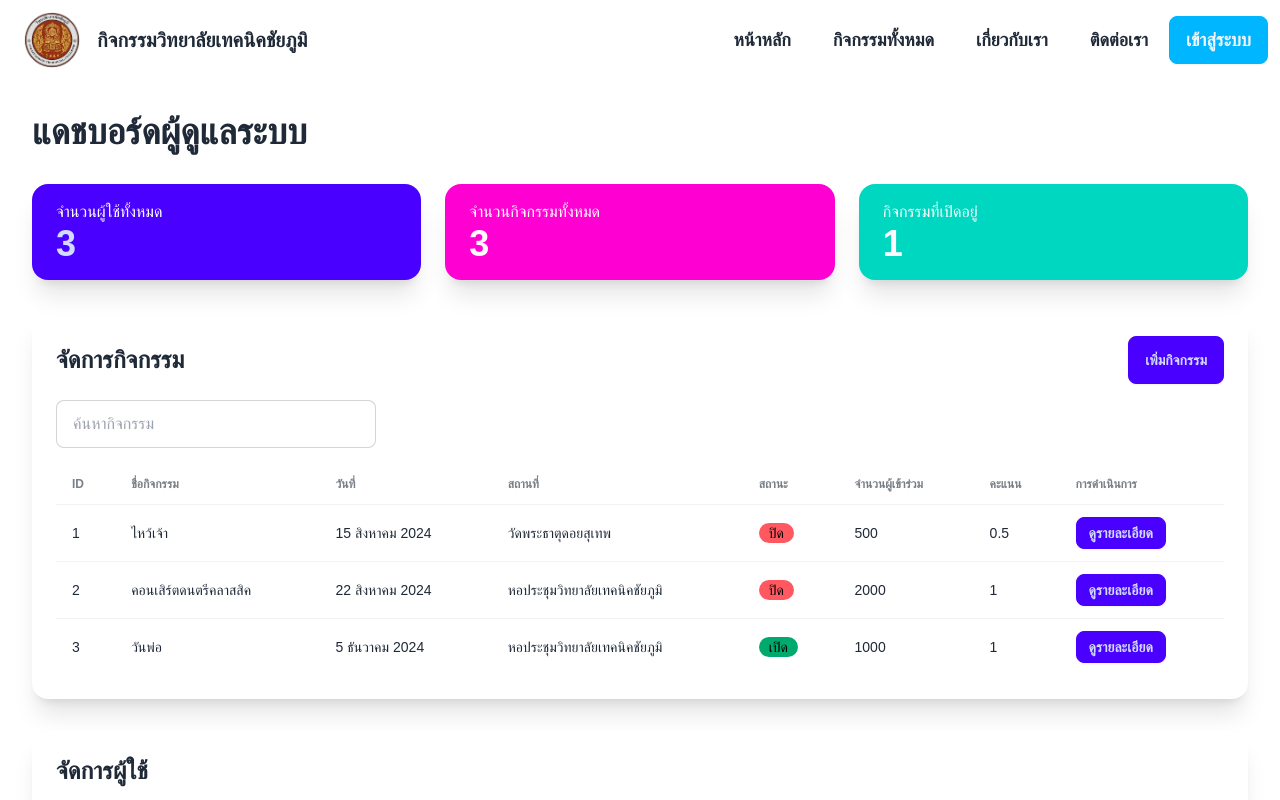
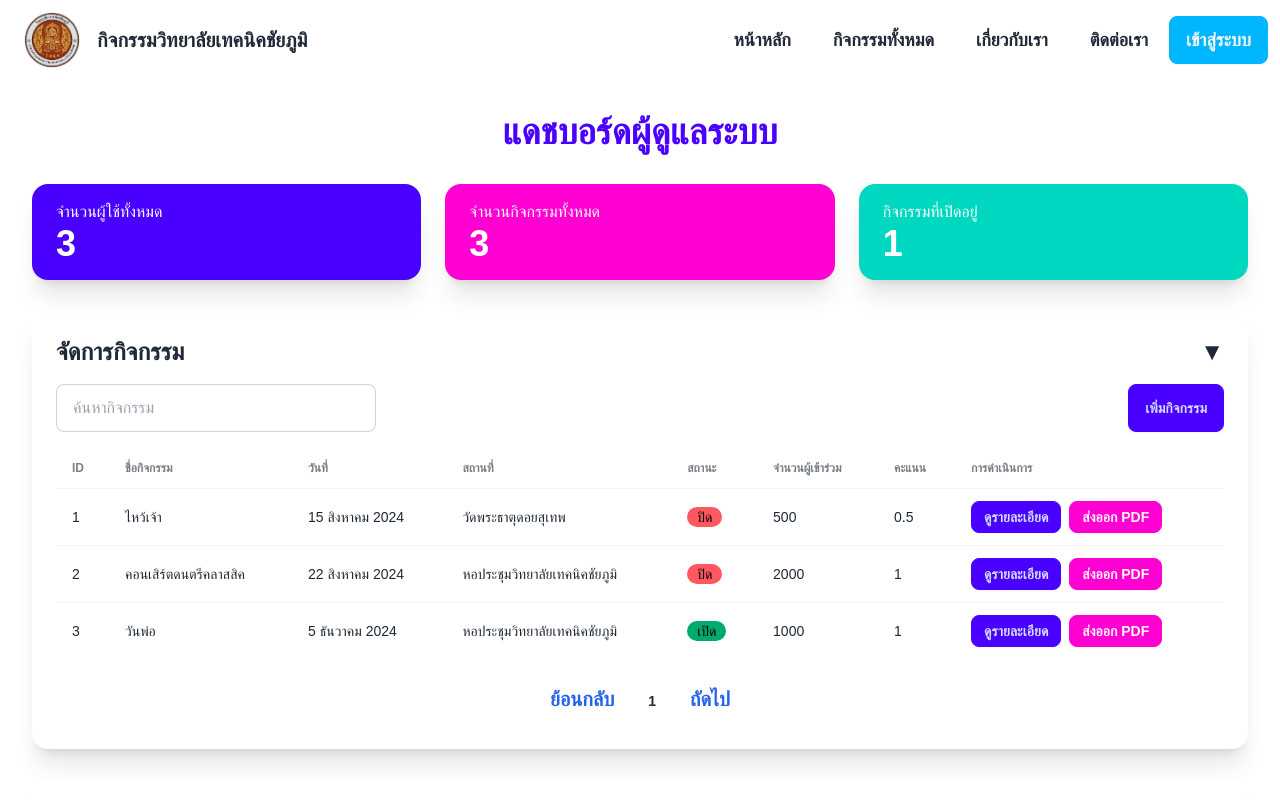
Before and after one commit to Witthaya22/witthaya_nuxt_it_ctc, a Nuxt app: page /forSmallAdmin in a window 1280 px wide. Shown: the top 800 px of the page. Built offline with nearby package versions, Linux system fonts and the light colour scheme.

Commit message:
เพิ่ทหน้าadminตัวน้อยและปรับปรุ่ง

```diff
--- a/package.json
+++ b/package.json
@@ -16,9 +16,11 @@
     "nuxt-sweetalert2": "^1.0.0",
     "qrcode-vue3": "^1.6.8",
     "sweetalert2": "^11.12.0",
+    "typewriter-effect": "^2.21.0",
     "vue": "^3.4.27",
     "vue-qrcode-reader": "^5.5.7",
-    "vue-router": "^4.3.2"
+    "vue-router": "^4.3.2",
+    "vue-typer": "^1.2.0"
   },
   "devDependencies": {
     "autoprefixer": "^10.4.19",
--- a/pages/forSmallAdmin/editActivity.vue
+++ b/pages/forSmallAdmin/editActivity.vue
@@ -4,60 +4,40 @@ import { useRoute, useRouter } from 'vue-router'
 import { QrcodeStream } from 'vue-qrcode-reader'
 
 interface Activity {
-  id: number
-  name: string
-  date: string
-  location: string
-  status: 'open' | 'closed'
-  participantsCount: number
-  score: number
-  description: string
+  id: number; name: string; date: string; location: string
+  status: 'open' | 'closed'; participantsCount: number
+  score: number; description: string
 }
 
 const route = useRoute()
 const router = useRouter()
 const activity = ref<Activity | null>(null)
+const showQRScanner = ref(false)
 
 onMounted(async () => {
   const activityId = Number(route.params.id)
-  // Fetch activity data from API
-  // For now, we'll use dummy data
   activity.value = {
-    id: activityId,
-    name: 'กิจกรรมตัวอย่าง',
-    date: '2024-08-15',
-    location: 'สถานที่ตัวอย่าง',
-    status: 'open',
-    participantsCount: 50,
-    score: 1,
-    description: 'รายละเอียดกิจกรรมตัวอย่าง'
+    id: activityId, name: 'กิจกรรมตัวอย่าง', date: '2024-08-15',
+    location: 'สถานที่ตัวอย่าง', status: 'open', participantsCount: 50,
+    score: 1, description: 'รายละเอียดกิจกรรมตัวอย่าง'
   }
 })
 
 const saveActivity = () => {
-  // Implement save logic here
   alert('บันทึกการเปลี่ยนแปลงเรียบร้อย')
   router.push('/admin')
 }
 
-// const scanQRCode = () => {
-//   // Implement QR code scanning logic here
-//   alert('เปิดกล้องเพื่อสแกน QR Code')
-//   QrcodeStream
-// }
-const showQRScanner = ref(false)
-
-const onQRCodeScanned = (decodedString : string) => {
+const onQRCodeScanned = (decodedString: string) => {
   console.log(`QR Code scanned: ${decodedString}`)
-  // Implement logic to handle the scanned QR code
   showQRScanner.value = false
 }
 </script>
 
 <template>
-  <div class="min-h-screen  p-8">
-    <div class="container mx-auto">
-      <h1 class="text-4xl font-bold mb-8 text-center">กิจกรรมวันพ่อแห่งชาติ</h1>
+  <div class="min-h-screen p-8 ">
+    <div class="container mx-auto max-w-4xl">
+      <h1 class="text-4xl font-bold mb-8 text-center text-primary">กิจกรรมวันพ่อแห่งชาติ</h1>
 
       <div class="w-1/2 h-1/2 mx-auto  ">
         <h1 v-if="showQRScanner" class="text-xl font-semibold text-red-600 mb-4 text-center animate-bounce" >โปรดตรวจสอบความถูกต้องของนักศึกษาก่อนสแกน</h1>
@@ -66,67 +46,48 @@ const onQRCodeScanned = (decodedString : string) => {
         <button v-if="!showQRScanner" type="button" @click="showQRScanner = true" class="btn btn-secondary w-full">สแกน QR Code</button>
       </div>
 
-      <div class="bg-base-100 rounded-box shadow-xl  p-6">
+      <div class="bg-base-100 rounded-box shadow-xl p-6">
         <form @submit.prevent="saveActivity" v-if="activity">
+          <div class="grid grid-cols-1 md:grid-cols-2 gap-4">
             <div class="form-control">
-            <label class="label">
-              <span class="label-text">ชื่อกิจกรรม</span>
-            </label>
-            <input v-model="activity.name" type="text" class="input input-bordered" required />
-          </div>
-          <!-- iamge Activity -->
-          <div class="form-control">
-            <label class="label">
-              <span class="label-text">รูปกิจกรรม</span>
-            </label>
-            <input  type="file" required />
+              <label class="label" for="name"><span class="label-text">ชื่อกิจกรรม</span></label>
+              <input id="name" v-model="activity.name" type="text" class="input input-bordered" required />
             </div>
             <div class="form-control">
-            <label class="label">
-              <span class="label-text">วันที่</span>
-            </label>
-            <input v-model="activity.date" type="date" class="input input-bordered" required />
+              <label class="label" for="image"><span class="label-text">รูปกิจกรรม</span></label>
+              <input id="image" type="file" class="file-input file-input-bordered w-full" required />
             </div>
             <div class="form-control">
-            <label class="label">
-              <span class="label-text">สถานที่</span>
-            </label>
-            <input v-model="activity.location" type="text" class="input input-bordered" required />
+              <label class="label" for="date"><span class="label-text">วันที่</span></label>
+              <input id="date" v-model="activity.date" type="date" class="input input-bordered" required />
             </div>
             <div class="form-control">
-            <label class="label">
-              <span class="label-text">สถานะ</span>
-            </label>
-            <select v-model="activity.status" class="select select-bordered">
+              <label class="label" for="location"><span class="label-text">สถานที่</span></label>
+              <input id="location" v-model="activity.location" type="text" class="input input-bordered" required />
+            </div>
+            <div class="form-control">
+              <label class="label" for="status"><span class="label-text">สถานะ</span></label>
+              <select id="status" v-model="activity.status" class="select select-bordered">
                 <option value="open">เปิด</option>
                 <option value="closed">ปิด</option>
               </select>
             </div>
             <div class="form-control">
-            <label class="label">
-              <span class="label-text">จำนวนผู้เข้าร่วม</span>
-            </label>
-            <input v-model="activity.participantsCount" type="number" class="input input-bordered" required />
+              <label class="label" for="participants"><span class="label-text">จำนวนผู้เข้าร่วม</span></label>
+              <input id="participants" v-model="activity.participantsCount" type="number" class="input input-bordered" required />
             </div>
             <div class="form-control">
-            <label class="label">
-              <span class="label-text">คะแนน</span>
-            </label>
-            <input v-model="activity.score" type="number" step="0.1" class="input input-bordered" required />
+              <label class="label" for="score"><span class="label-text">คะแนน</span></label>
+              <input id="score" v-model="activity.score" type="number" step="0.1" class="input input-bordered" required />
             </div>
-          <div class="form-control">
-            <label class="label">
-              <span class="label-text">รายละเอียด</span>
-            </label>
-            <textarea v-model="activity.description" class="textarea textarea-bordered" required></textarea>
           </div>
-          <div class="mt-6 flex justify-between">
-            <button type="submit" class="btn btn-primary">บันทึกการเปลี่ยนแปลง</button>
-            <!-- <button type="button" @click="scanQRCode" class="btn btn-secondary">สแกน QR Code</button> -->
-            <!-- <qrcode-stream>สแกน QR Code</qrcode-stream> -->
-
+          <div class="form-control mt-4">
+            <label class="label" for="description"><span class="label-text">รายละเอียด</span></label>
+            <textarea id="description" v-model="activity.description" class="textarea textarea-bordered h-24" required></textarea>
           </div>
-
+          <div class="mt-6">
+            <button type="submit" class="btn btn-primary w-full">บันทึกการเปลี่ยนแปลง</button>
+          </div>
         </form>
       </div>
     </div>
--- a/pages/forSmallAdmin/index.vue
+++ b/pages/forSmallAdmin/index.vue
@@ -1,29 +1,30 @@
 <script setup lang="ts">
 import { ref, computed } from 'vue'
 import { useRouter } from 'vue-router'
+// const axios = useAxios()
 
 interface Activity {
-  id: number
-  name: string
-  date: string
-  location: string
-  status: 'open' | 'closed'
-  participantsCount: number
-  score: number
-  description: string
+  id: number; name: string; date: string; location: string
+  status: 'open' | 'closed'; participantsCount: number
+  score: number; description: string
 }
 
 interface User {
-  id: number
-  name: string
-  email: string
-  role: 'user' | 'admin'
-  lastLogin: string
+  id: number; name: string; email: string
+  role: 'user' | 'admin'; lastLogin: string
   completedActivities: number
 }
 
 const router = useRouter()
-const searchQuery = ref('')
+const activitySearchQuery = ref('')
+const userSearchQuery = ref('')
+const showActivities = ref(true)
+const showUsers = ref(false)
+const activitiesPerPage = 15
+const usersPerPage = 15
+const currentActivityPage = ref(1)
+const currentUserPage = ref(1)
+
 const activities = ref<Activity[]>([
   { id: 1, name: 'ไหว้เจ้า', date: '15 สิงหาคม 2024', location: 'วัดพระธาตุดอยสุเทพ', status: 'closed', participantsCount: 500, score: 0.5, description: 'กิจกรรมไหว้เจ้าประจำปี' },
   { id: 2, name: 'คอนเสิร์ตดนตรีคลาสสิค', date: '22 สิงหาคม 2024', location: 'หอประชุมวิทยาลัยเทคนิคชัยภูมิ', status: 'closed', participantsCount: 2000, score: 1, description: 'คอนเสิร์ตดนตรีคลาสสิคประจำปี' },
@@ -40,68 +41,99 @@ const totalUsers = computed(() => users.value.length)
 const totalActivities = computed(() => activities.value.length)
 const openActivities = computed(() => activities.value.filter(a => a.status === 'open').length)
 
-const toggleActivityStatus = (activity: Activity) => {
-  activity.status = activity.status === 'open' ? 'closed' : 'open'
-}
-
-const getStatusClass = (status: 'open' | 'closed') => {
-  return status === 'open' ? 'badge-success' : 'badge-error'
-}
-
-const getStatusText = (status: 'open' | 'closed') => {
-  return status === 'open' ? 'เปิด' : 'ปิด'
-}
+const getStatusClass = (status: 'open' | 'closed') => status === 'open' ? 'badge-success' : 'badge-error'
+const getStatusText = (status: 'open' | 'closed') => status === 'open' ? 'เปิด' : 'ปิด'
 
 const filteredActivities = computed(() => {
   return activities.value.filter(activity =>
-    activity.name.toLowerCase().includes(searchQuery.value.toLowerCase()) ||
-    activity.id.toString().toLowerCase().includes(searchQuery.value.toLowerCase())
+    activity.name.toLowerCase().includes(activitySearchQuery.value.toLowerCase()) ||
+    activity.id.toString().includes(activitySearchQuery.value)
   )
 })
 
+const filteredUsers = computed(() => {
+  return users.value.filter(user =>
+    user.name.toLowerCase().includes(userSearchQuery.value.toLowerCase()) ||
+    user.email.toLowerCase().includes(userSearchQuery.value.toLowerCase()) ||
+    user.id.toString().includes(userSearchQuery.value)
+  )
+})
+
+const paginatedActivities = computed(() => {
+  const start = (currentActivityPage.value - 1) * activitiesPerPage
+  const end = start + activitiesPerPage
+  return filteredActivities.value.slice(start, end)
+})
+
+const paginatedUsers = computed(() => {
+  const start = (currentUserPage.value - 1) * usersPerPage
+  const end = start + usersPerPage
+  return filteredUsers.value.slice(start, end)
+})
+
+const totalActivityPages = computed(() => Math.ceil(filteredActivities.value.length / activitiesPerPage))
+const totalUserPages = computed(() => Math.ceil(filteredUsers.value.length / usersPerPage))
+
+const changePage = (section: 'activities' | 'users', page: number) => {
+  if (section === 'activities') {
+    currentActivityPage.value = page
+  } else {
+    currentUserPage.value = page
+  }
+}
+
 const editUser = (user: User) => {
   alert(`แก้ไขข้อมูลผู้ใช้: ${user.name}`)
-  // Implement edit user logic here
-}
-
-const viewActivity = (activityId: number) => {
-  router.push(`/admin/activity/${activityId}`)
 }
 
 const addActivity = () => {
   router.push('/admin/activity/create')
 }
+
+const exportActivityToPDF = (activity: Activity) => {
+  alert(`ส่งออก PDF สำหรับกิจกรรม: ${activity.name}`)
+}
+
+// async function fetchActivities() {
+//     const res = await axios.get<{ activities: Activity[] }>(
+//       '/api/activity',
+//       {
+//         params: {
+//           page: page.value,
+//         },
+//       }
+//     );
+//     activities.value = res.data.activities;
+
+// }
+
 </script>
 
 <template>
-  <div class="min-h-screen  p-8">
+  <div class="min-h-screen p-8">
     <div class="container mx-auto">
-      <h1 class="text-4xl font-bold mb-8">แดชบอร์ดผู้ดูแลระบบ</h1>
+      <h1 class="text-4xl font-bold mb-8 text-center text-primary">แดชบอร์ดผู้ดูแลระบบ</h1>
 
-      <!-- Summary Cards -->
       <div class="grid grid-cols-1 md:grid-cols-3 gap-6 mb-8">
-        <div class="stat bg-primary text-primary-content rounded-box shadow-xl">
-          <div class="stat-title text-white">จำนวนผู้ใช้ทั้งหมด</div>
-          <div class="stat-value">{{ totalUsers }}</div>
-        </div>
-        <div class="stat bg-secondary text-secondary-content rounded-box shadow-xl">
-          <div class="stat-title text-white">จำนวนกิจกรรมทั้งหมด</div>
-          <div class="stat-value">{{ totalActivities }}</div>
-        </div>
-        <div class="stat bg-accent text-secondary-content rounded-box shadow-xl">
-          <div class="stat-title text-white">กิจกรรมที่เปิดอยู่</div>
-          <div class="stat-value">{{ openActivities }}</div>
+        <div v-for="(stat, index) in [
+          { title: 'จำนวนผู้ใช้ทั้งหมด', value: totalUsers, bgColor: 'bg-primary' },
+          { title: 'จำนวนกิจกรรมทั้งหมด', value: totalActivities, bgColor: 'bg-secondary' },
+          { title: 'กิจกรรมที่เปิดอยู่', value: openActivities, bgColor: 'bg-accent' }
+        ]" :key="index" :class="['stat text-white rounded-box shadow-xl', stat.bgColor]">
+          <div class="stat-title text-white">{{ stat.title }}</div>
+          <div class="stat-value">{{ stat.value }}</div>
         </div>
       </div>
 
-      <!-- Activities Management -->
       <div class="bg-base-100 rounded-box shadow-xl p-6 mb-8">
+        <div class="flex justify-between items-center mb-4 cursor-pointer" @click="showActivities = !showActivities">
+          <h2 class="text-2xl font-semibold">จัดการกิจกรรม</h2>
+          <span class="text-2xl">{{ showActivities ? '▼' : '▶' }}</span>
+        </div>
+        <div v-if="showActivities">
           <div class="flex justify-between items-center mb-4">
-          <h2 class="text-2xl font-semibold">จัดการกิจกรรม</h2>
+            <input v-model="activitySearchQuery" type="text" placeholder="ค้นหากิจกรรม" class="input input-bordered w-full max-w-xs" />
             <button @click="addActivity" class="btn btn-primary">เพิ่มกิจกรรม</button>
-        </div>
-        <div class="mb-4">
-          <input v-model="searchQuery" type="text" placeholder="ค้นหากิจกรรม" class="input input-bordered w-full max-w-xs" />
           </div>
           <div class="overflow-x-auto">
             <table class="table w-full">
@@ -118,7 +150,7 @@ const addActivity = () => {
                 </tr>
               </thead>
               <tbody>
-              <tr v-for="activity in filteredActivities" :key="activity.id">
+                <tr v-for="activity in paginatedActivities" :key="activity.id">
                   <td>{{ activity.id }}</td>
                   <td>{{ activity.name }}</td>
                   <td>{{ activity.date }}</td>
@@ -131,22 +163,42 @@ const addActivity = () => {
                   <td>{{ activity.participantsCount }}</td>
                   <td>{{ activity.score }}</td>
                   <td>
-                  <!-- <button @click="toggleActivityStatus(activity)" class="btn btn-sm btn-outline mr-2">
-                    {{ activity.status === 'open' ? 'ปิดกิจกรรม' : 'เปิดกิจกรรม' }}
-                  </button> -->
-                  <nuxt-link to="/forSmallAdmin/editActivity"class="btn btn-sm btn-primary">
-                    ดูรายละเอียด
-                  </nuxt-link>
+                    <div class="flex space-x-2">
+                      <nuxt-link :to="`/forSmallAdmin/editActivity/${activity.id}`" class="btn btn-sm btn-primary">ดูรายละเอียด</nuxt-link>
+                      <button @click="exportActivityToPDF(activity)" class="btn btn-sm btn-secondary">ส่งออก PDF</button>
+                    </div>
                   </td>
                 </tr>
               </tbody>
             </table>
           </div>
+          <div class="flex justify-center mt-4">
+            <div class="btn-group">
+              <span class="text-xl btn btn-ghost text-blue-600 cursor-pointer" >ย้อนกลับ</span>
+              <button v-for="page in totalActivityPages" :key="page"
+                      @click="changePage('activities', page)"
+                      :class="['btn', currentActivityPage === page ? 'btn-ghost' : ''] ">
+                {{ page }}
+              </button>
+                <span class="text-xl btn btn-ghost text-blue-600 cursor-pointer" >ถัดไป</span>
+              <!-- <div class="space-x-5 text-right container mt-2 mr-1">
+                <span v-if="page > 1" class="text-xl btn btn-ghost text-blue-600 cursor-pointer" @click="page--">ย้อนกลับ</span>
+                <span class="text-xl btn btn-ghost text-blue-600 cursor-pointer" @click="page++">ถัดไป</span>
+              </div> -->
+            </div>
+          </div>
+        </div>
       </div>
 
-      <!-- User Management -->
       <div class="bg-base-100 rounded-box shadow-xl p-6">
-        <h2 class="text-2xl font-semibold mb-4">จัดการผู้ใช้</h2>
+        <div class="flex justify-between items-center mb-4 cursor-pointer" @click="showUsers = !showUsers">
+          <h2 class="text-2xl font-semibold">จัดการผู้ใช้</h2>
+          <span class="text-2xl">{{ showUsers ? '▼' : '▶' }}</span>
+        </div>
+        <div v-if="showUsers">
+          <div class="mb-4">
+            <input v-model="userSearchQuery" type="text" placeholder="ค้นหาผู้ใช้" class="input input-bordered w-full max-w-xs" />
+          </div>
           <div class="overflow-x-auto">
             <table class="table w-full">
               <thead>
@@ -161,7 +213,7 @@ const addActivity = () => {
                 </tr>
               </thead>
               <tbody>
-              <tr v-for="user in users" :key="user.id">
+                <tr v-for="user in paginatedUsers" :key="user.id">
                   <td>{{ user.id }}</td>
                   <td>{{ user.name }}</td>
                   <td>{{ user.email }}</td>
@@ -179,6 +231,18 @@ const addActivity = () => {
               </tbody>
             </table>
           </div>
+          <div class="flex justify-center mt-4">
+            <div class="btn-group">
+              <span class="text-xl btn btn-ghost text-blue-600 cursor-pointer" >ย้อนกลับ</span>
+              <button v-for="page in totalUserPages" :key="page"
+                      @click="changePage('users', page)"
+                      :class="['btn', currentUserPage === page ? 'btn-ghost' : '']">
+                {{ page }}
+              </button>
+               <span class="text-xl btn btn-ghost text-blue-600 cursor-pointer" >ถัดไป</span>
+            </div>
+          </div>
+        </div>
       </div>
     </div>
   </div>
--- a/pages/login/index.vue
+++ b/pages/login/index.vue
@@ -93,7 +93,7 @@ async function onLogin() {
           <label
             for="password"
             class="block text-base font-medium text-gray-700 my-2"
-            >รหัสผ่าน</label
+            >รหัสผ่าน <span class="text-slate-500 italic">(เลขบัตรประชาชน)</span></label
           >
           <input
             v-model="input.password"
--- /dev/null
+++ b/pages/typewriter-effect.d.ts
@@ -0,0 +1,4 @@
+declare module 'typewriter-effect/dist/core' {
+  const Typewriter: any;
+  export default Typewriter;
+}
```
Also changed, not shown: pages/admin/activity/[id].vue (+5 -3 lines), pages/index.vue (+50 -5 lines), pages/signup/index.vue (+5 -5 lines), 1 other file (tests, documents, lock files or other folders). Lines whose indentation alone changed are shown as unchanged.
